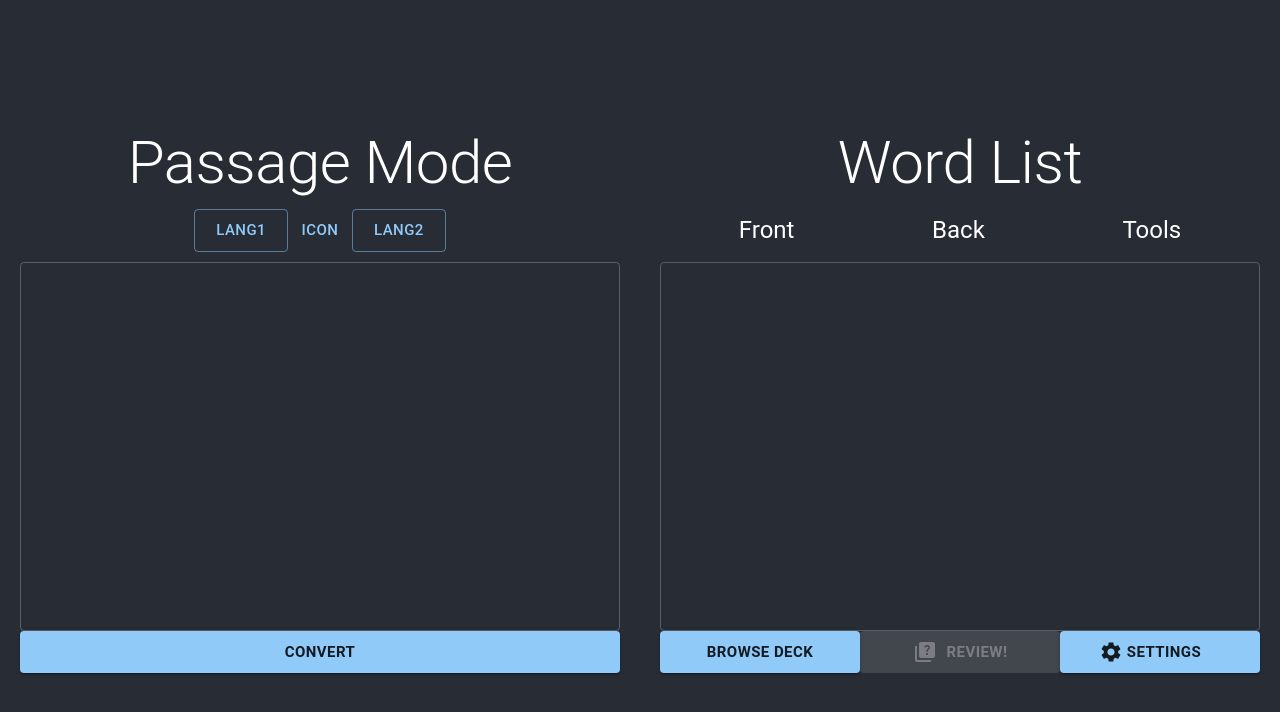
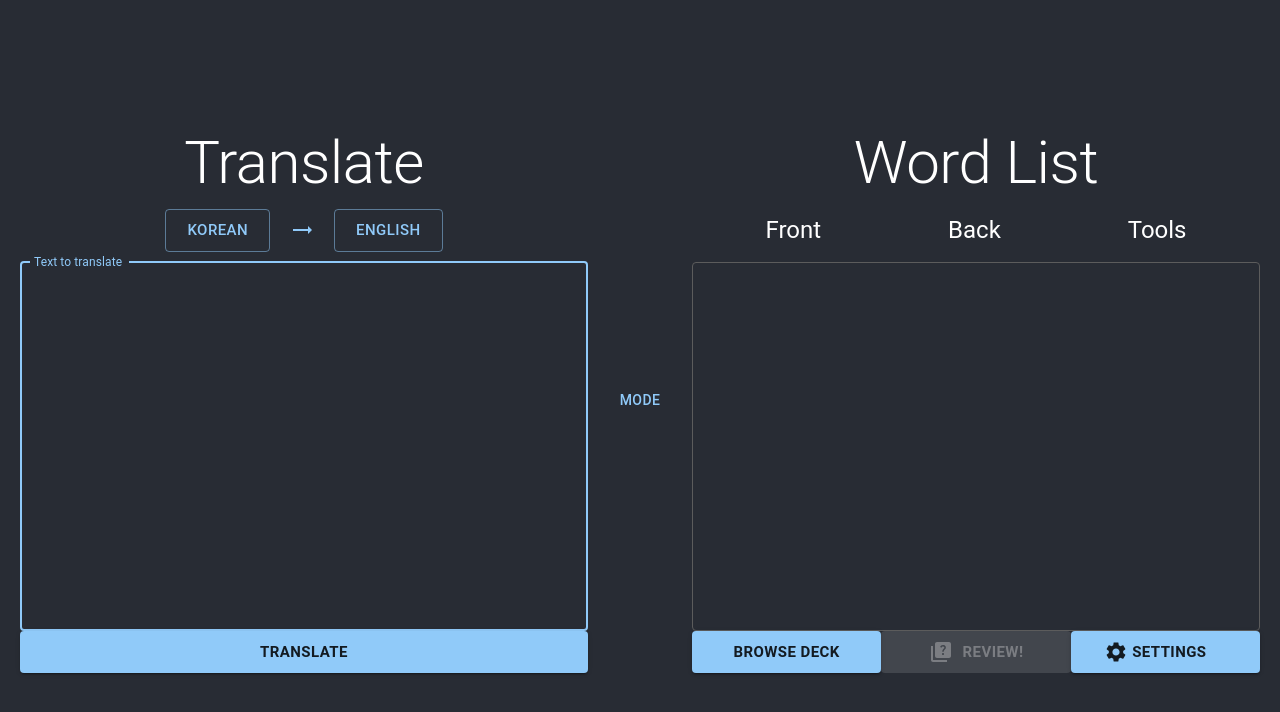
Before and after one commit to ElderlyC/Raven-Cards, a React (Create React App) app: page / in a window 1280 px wide. Shown: the top 712 px of the page. Built offline with nearby package versions, Linux system fonts and the light colour scheme.

Commit message:
passage conversion skeleton

```diff
--- a/src/App.css
+++ b/src/App.css
@@ -45,7 +45,7 @@ iframe#webpack-dev-server-client-overlay {
   justify-content: center;
 }
 
-.wordlist-container {
+.home .wordlist-container {
   margin: 20px;
   flex: 1;
   max-width: 600px;
--- a/src/App.tsx
+++ b/src/App.tsx
@@ -15,6 +15,7 @@ import Settings from "./Components/Settings/Settings";
 import { koReg, jaReg } from "./utilities";
 import ActionButtons from "./Components/ActionButtons/ActionButtons";
 import PassageForm from "./Components/Passage/PassageForm";
+import PassageViewer from "./Components/PassageViewer/PassageViewer";
 
 const darkTheme = createTheme({
   palette: {
@@ -54,6 +55,8 @@ function App() {
   const [reviewCards, setReviewCards] = useState<Deck>([]);
 
   const [initialWords, setInitWords] = useState("");
+  const [form, setForm] = useState(true); // default translation form
+  const [passage, setPassage] = useState("");
 
   const storedOptions = localStorage.getItem("options")
     ? JSON.parse(localStorage.getItem("options") as string)
@@ -155,6 +158,12 @@ function App() {
     }
   };
 
+  const handleConvert = (passage: string) => {
+    console.log("convert", passage);
+    setPassage(passage);
+    setView("passage");
+  };
+
   const goHome = () => setView("home");
 
   useEffect(() => {
@@ -181,14 +190,25 @@ function App() {
         <header className="App-header">
           {view === "home" ? (
             <div className="home">
-              {/* <TranslationForm
-                onTranslation={handleAddToWordlist}
-                smallScreen={smallScreen}
-                displayLang={storedOptions.language}
-                initialWords={initialWords}
-                onTextChange={(text) => setInitWords(text)}
-              /> */}
-              <PassageForm />
+              {form && (
+                <TranslationForm
+                  onTranslation={handleAddToWordlist}
+                  smallScreen={smallScreen}
+                  displayLang={storedOptions.language}
+                  initialWords={initialWords}
+                  onTextChange={(text) => setInitWords(text)}
+                />
+              )}
+              {!form && <PassageForm onConvert={handleConvert} />}
+              <div
+                style={{
+                  display: "flex",
+                  alignItems: "center",
+                  justifyContent: "center",
+                }}
+              >
+                <Button onClick={() => setForm((p) => !p)}>Mode</Button>
+              </div>
 
               <div className="wordlist-container">
                 <Wordlist
@@ -249,6 +269,10 @@ function App() {
             <div>
               <Settings storedOptions={storedOptions} onSave={goHome} />
             </div>
+          ) : view === "passage" ? (
+            <div>
+              <PassageViewer onExit={goHome} passage={passage} />
+            </div>
           ) : (
             <div>
               <Typography variant="h3">View not set [WIP]</Typography>
--- a/src/Components/Passage/PassageForm.tsx
+++ b/src/Components/Passage/PassageForm.tsx
@@ -1,10 +1,22 @@
+import { useState } from "react";
 import { Typography, Button, Box, TextField } from "@mui/material";
 import classes from "./PassageForm.module.css";
 
-const PassageForm = () => {
+const PassageForm = ({ onConvert }) => {
+  const [passage, setPassage] = useState("");
+  const convertPassage = (event) => {
+    event.preventDefault();
+    //convert passage text into an array of words (remove punctuation)
+    //for known words, compare to an array of 'known words', can click a word to make it known
+    //unknown words highlighted in blue
+    //card words in yellow
+    console.log(passage);
+    onConvert(passage);
+    setPassage("");
+  };
   return (
     <div className={classes.container}>
-      <Typography variant="h2">{"Passage Mode"}</Typography>
+      <Typography variant="h2">{"Passage"}</Typography>
       <Box className={classes.langs}>
         <Typography variant="h5" fontWeight={"bold"}>
           <Button
@@ -12,41 +24,40 @@ const PassageForm = () => {
             variant="outlined"
             //onClick={() => handleShuffle(0)}
           >
-            {"lang1"}
+            {"Known"}
           </Button>
           <Button
             //onClick={handleSwap}
             size="large"
+            variant="outlined"
             // onMouseEnter={() => setChangeIcon(true)}
             // onMouseLeave={() => setChangeIcon(false)}
           >
-            {"icon"}
+            {"Unknown"}
           </Button>
           <Button
             //onClick={() => handleShuffle(1)}
             size="large"
             variant="outlined"
           >
-            {"lang2"}
+            {"Learning"}
           </Button>
         </Typography>
       </Box>
 
-      <form
-      //onSubmit={handleSubmit}
-      >
+      <form onSubmit={convertPassage}>
         <Box className={classes.scroll}>
           <TextField
             fullWidth
             //autoFocus={!smallScreen}
             //label={inputLabel}
-            // placeholder={placeholder}
+            placeholder={"Enter a passage to convert here"}
             variant="outlined"
             color="primary"
             multiline
-            //value={text}
+            value={passage}
             rows={7}
-            // onChange={handleTextChange}
+            onChange={(e) => setPassage(e.target.value)}
             // onPaste={handlePaste}
             className={classes.textfield}
           />
--- /dev/null
+++ b/src/Components/PassageViewer/PassageViewer.tsx
@@ -0,0 +1,17 @@
+import React from "react";
+import { Button, TextField } from "@mui/material";
+
+// lingq-like paragraph view
+// highlighted words
+// clickable, separated words
+
+const PassageViewer = ({ onExit, passage }) => {
+  return (
+    <div>
+      PassageViewer<Button onClick={onExit}>Exit</Button>
+      <TextField value={passage} />
+    </div>
+  );
+};
+
+export default PassageViewer;
```
